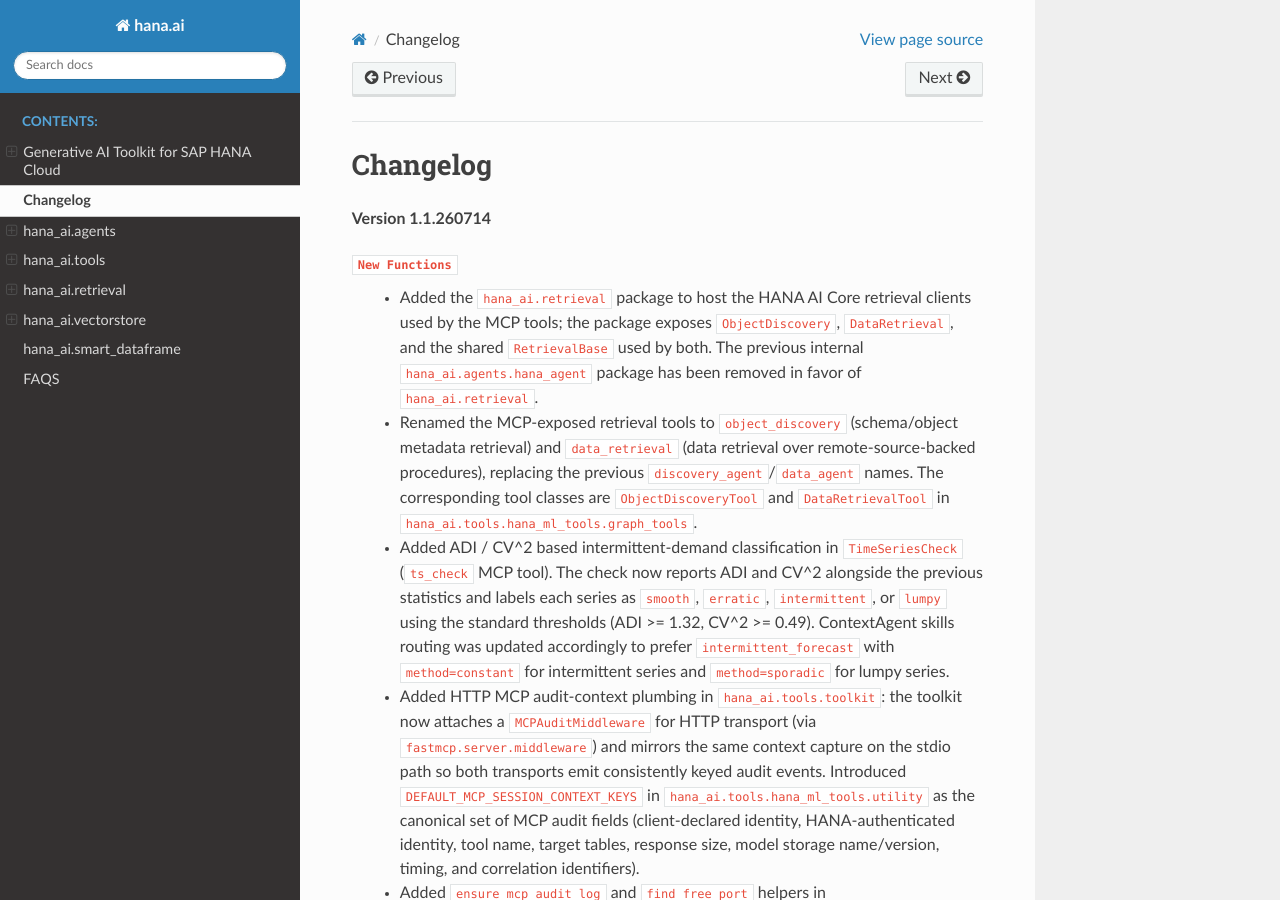
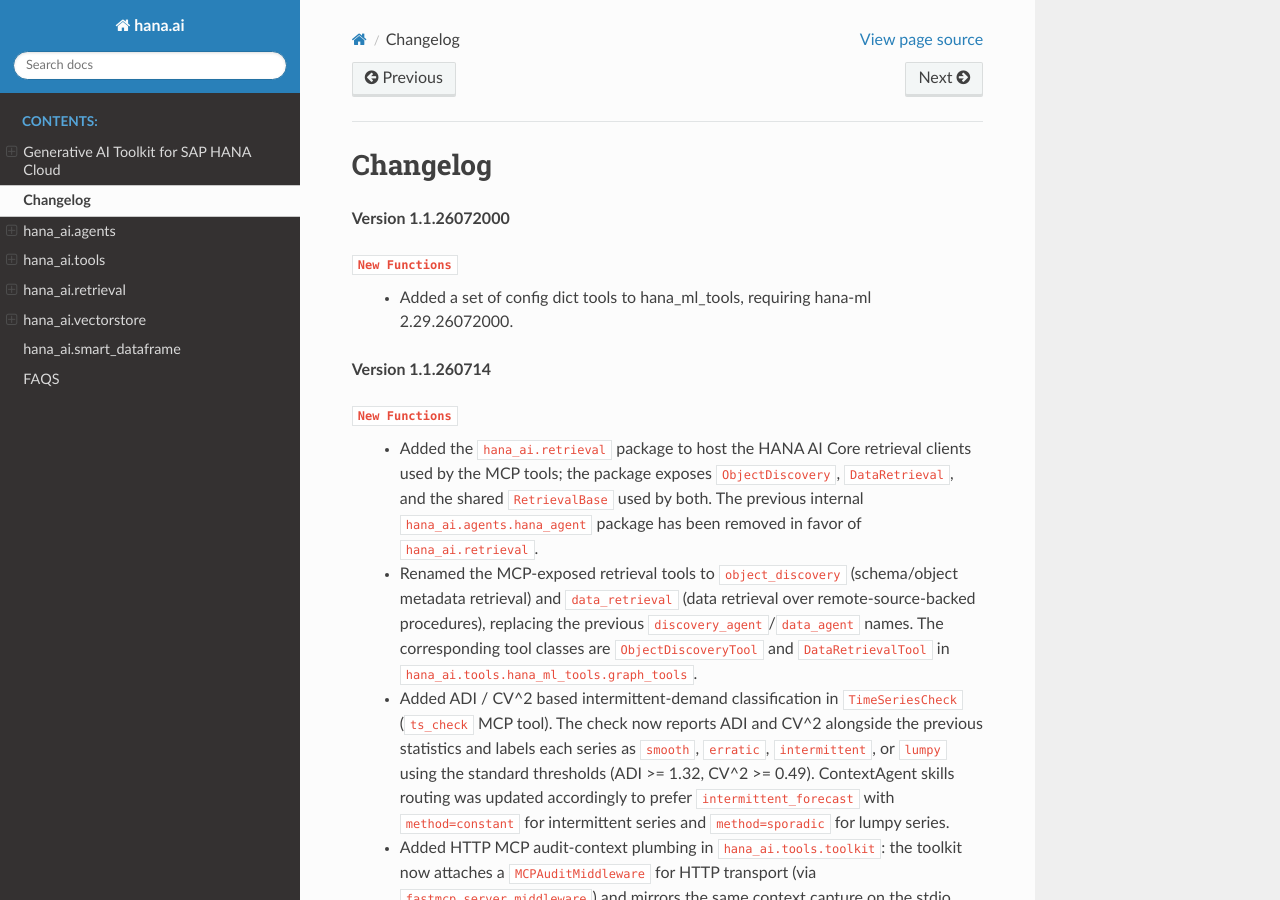
Before and after one commit to SAP/generative-ai-toolkit-for-sap-hana-cloud, a Sphinx documentation site: the page built from doc/changlog.rst, in a window 1280 px wide and 900 px high. Built offline with Sphinx 7.4.7 and the Read the Docs theme 3.1.0, drawn with Linux system fonts in a browser that asks for light colours.

Commit message:
update hana-ml req

```diff
--- a/doc/changlog.rst
+++ b/doc/changlog.rst
@@ -1,5 +1,10 @@
 Changelog
 =========
+
+**Version 1.1.26072000**
+
+``New Functions``
+    - Added a set of config dict tools to hana_ml_tools, requiring hana-ml 2.29.26072000.
 
 **Version 1.1.260714**
 
--- a/pyproject.toml
+++ b/pyproject.toml
@@ -4,7 +4,7 @@ build-backend = "setuptools.build_meta"
 
 [project]
 name = "hana_ai"
-version = "1.1.26071400"
+version = "1.1.26072000"
 authors = [
     {name = "SAP"}
 ]
--- a/requirements.txt
+++ b/requirements.txt
@@ -4,7 +4,7 @@ langchain-text-splitters
 numpy
 pandas
 
-hana-ml>=2.27.26020601
+hana-ml>=2.29.26072000
 
 pydantic>=2.11,<2.13
 sap-ai-sdk-gen[all]
--- a/src/hana_ai/__init__.py
+++ b/src/hana_ai/__init__.py
@@ -2,4 +2,4 @@
 hana_ai is a Python package for AI/ML related utilities.
 """
 
-__version__ = "1.1.26071400"
+__version__ = "1.1.26072000"
```
